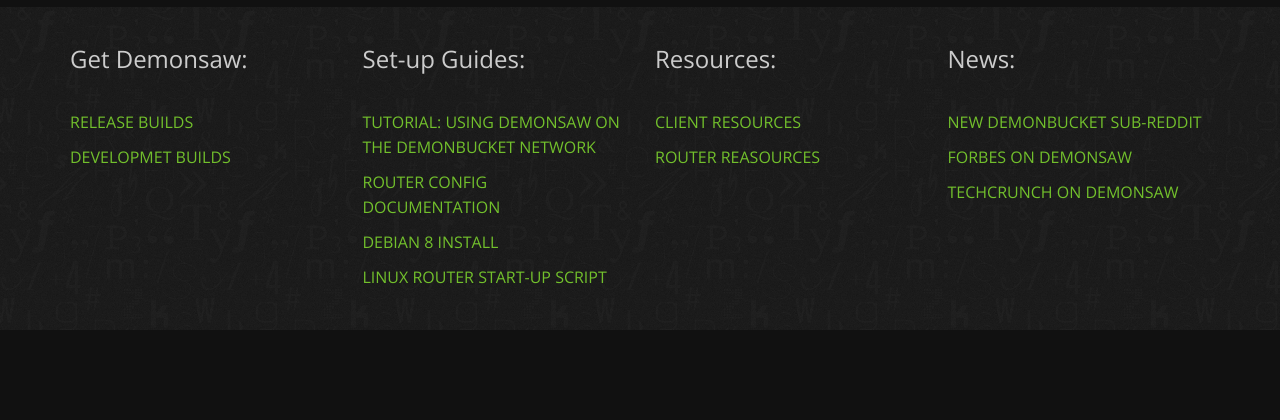
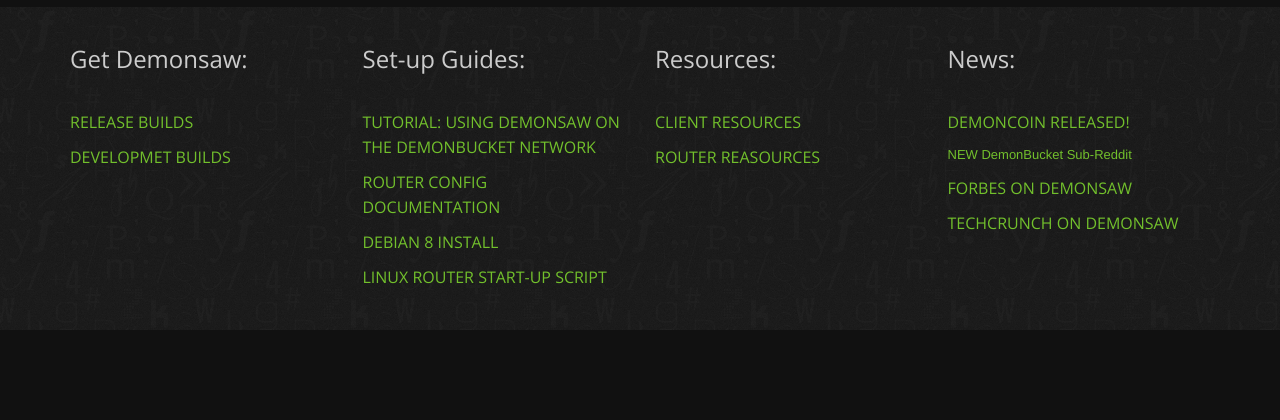
Before and after one commit to osteth/DemonBucket, a PHP site: page / in a window 1280 px wide. Shown: the part 2580-3000 px from the top of the page. Run offline with PHP 8.4, Linux system fonts and the light colour scheme; data that the repository does not hold is empty; some libraries are stand-ins or nearby versions.

Commit message:
spellfail

```diff
--- a/Website/index.php
+++ b/Website/index.php
@@ -376,6 +376,7 @@
                     </div>
                     <div class="col-sm-3 col-xs-6">
 						<h2>News:</h2></br>
+                        <h4><a href="https://github.com/osteth/DemonBucket/tree/master/DemonCoin">DemonCoin Released!</a></h4></p
 						<h4><a href="https://www.reddit.com/r/DemonBucket/">NEW DemonBucket Sub-Reddit</a></h4></p>
 						<h4><a href="http://www.forbes.com/sites/thomasbrewster/2015/08/20/eijah-john-mcafee-and-demonsaw/">Forbes on Demonsaw</a></h4></p>
 						<h4><a href="http://techcrunch.com/2015/08/19/demonsaw-uses-social-cryptography-to-share-files-and-data-anonymously/#.2cge3r:KXol">TechCrunch on Demonsaw</a></h4>
```
Also changed, not shown: DemonCoin/README.md.
